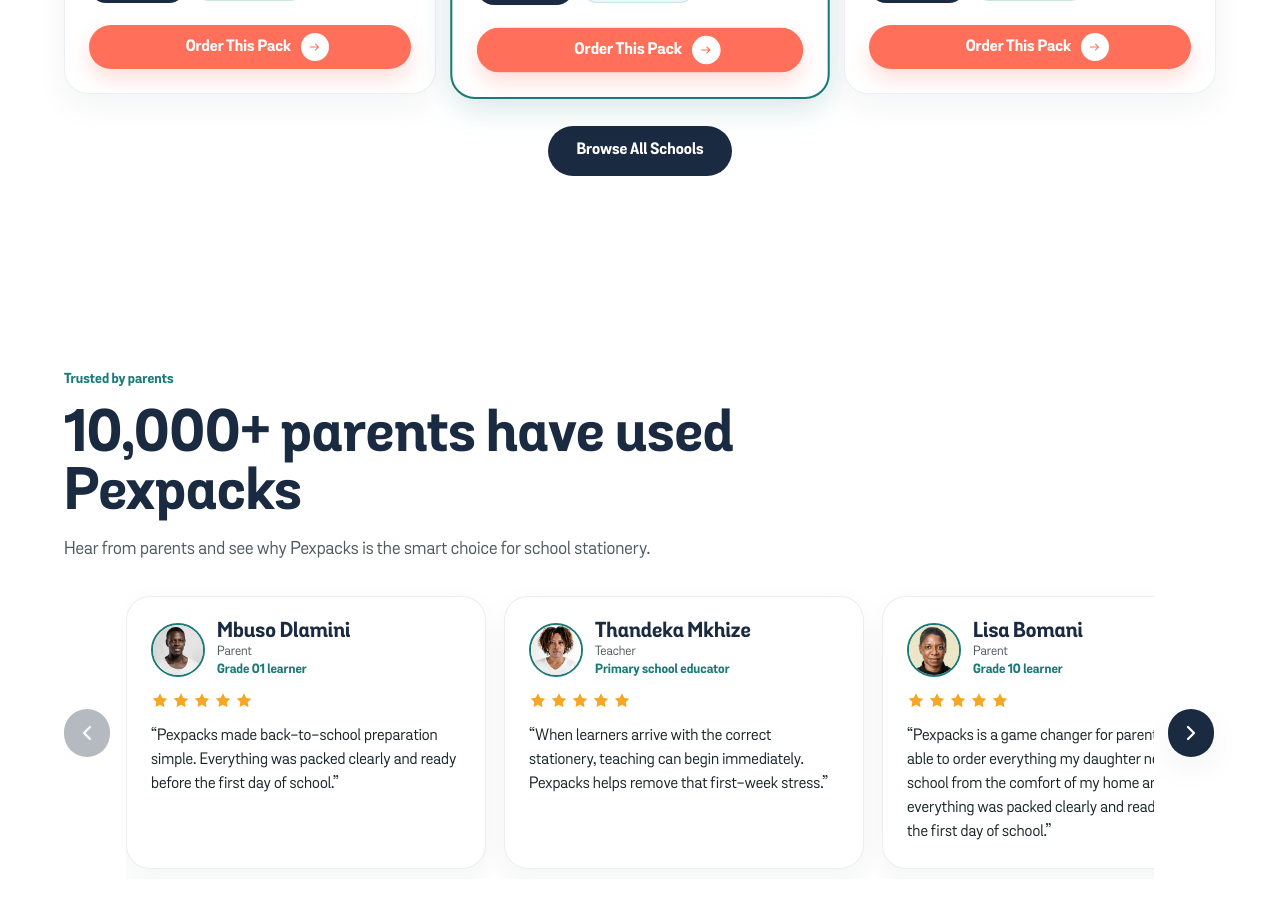
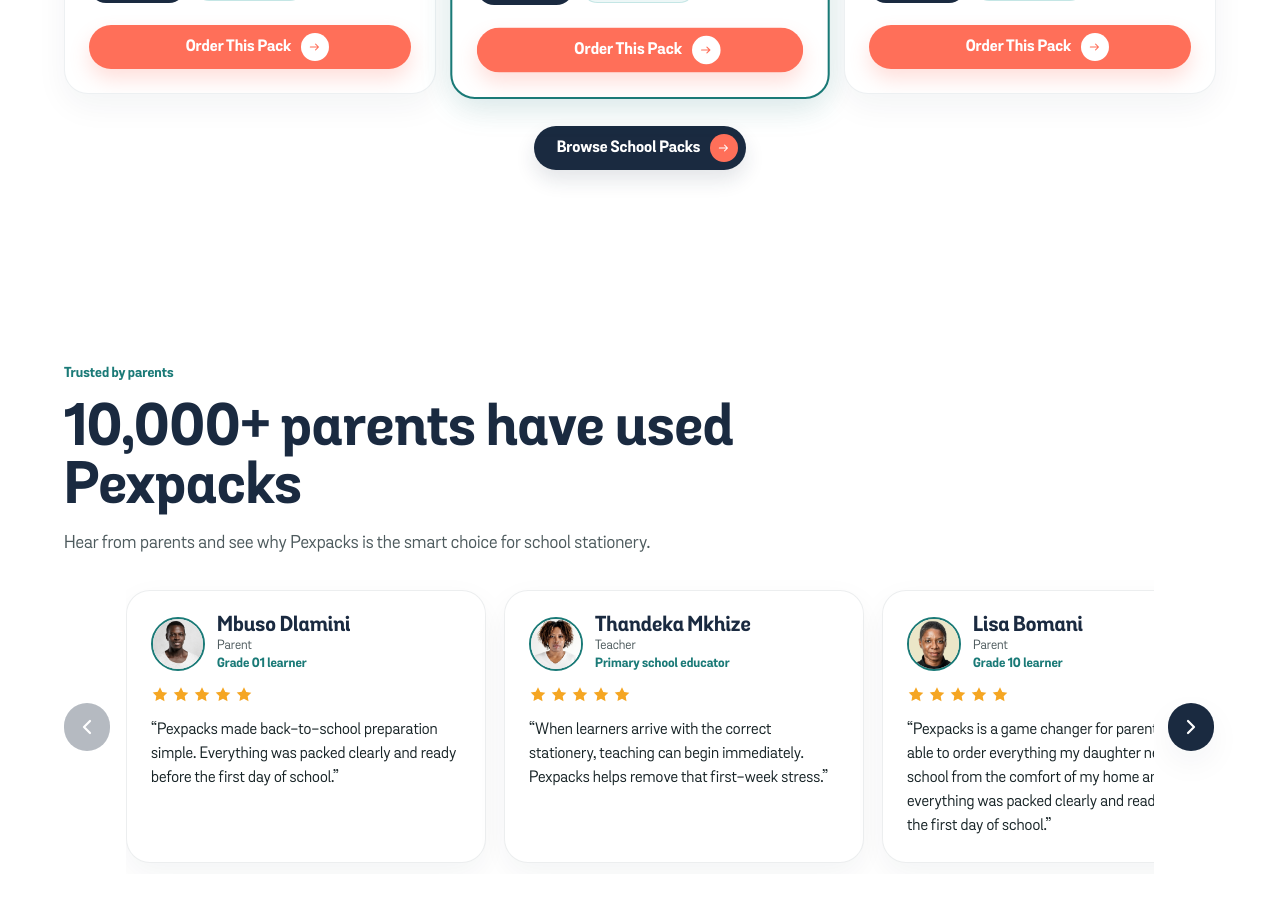
Before and after one commit to mcebisidesigner-spec/pexpacks-supplies, a Next.js app: page / in a window 1280 px wide. Shown: the part 3740-4648 px from the top of the page. Built offline with nearby package versions, Linux system fonts and the light colour scheme.

Commit message:
Replace 'Browse All Schools' with 'Browse School Packs' using navy Button component

```diff
--- a/app/page.tsx
+++ b/app/page.tsx
@@ -224,23 +224,13 @@ No queues. No confusion. No missing items.
             ))}
           </div>
           <div style={{ textAlign: "center", marginTop: "32px" }}>
-            <Link
+            <Button
               href="/schools#schools-search"
-              style={{
-                display: "inline-flex",
-                alignItems: "center",
-                gap: "6px",
-                padding: "12px 28px",
-                borderRadius: "var(--radius-pill)",
-                background: "var(--pex-primary)",
-                color: "var(--pex-bg)",
-                fontWeight: 800,
-                fontSize: "16px",
-                textDecoration: "none",
-              }}
+              variant="navy"
+              size="md"
             >
-              Browse All Schools
-            </Link>
+              Browse School Packs
+            </Button>
           </div>
         </div>
       </section>
```
